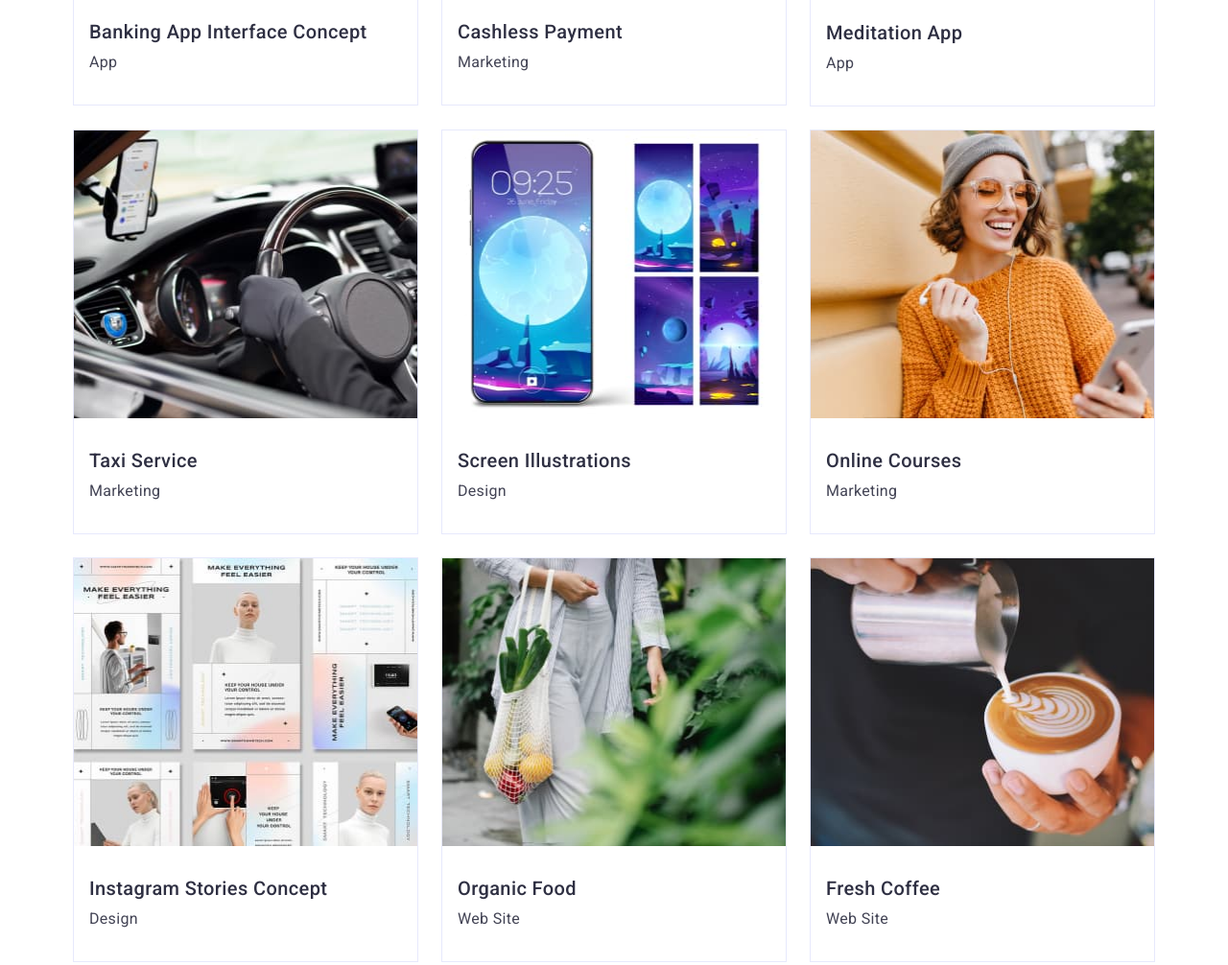
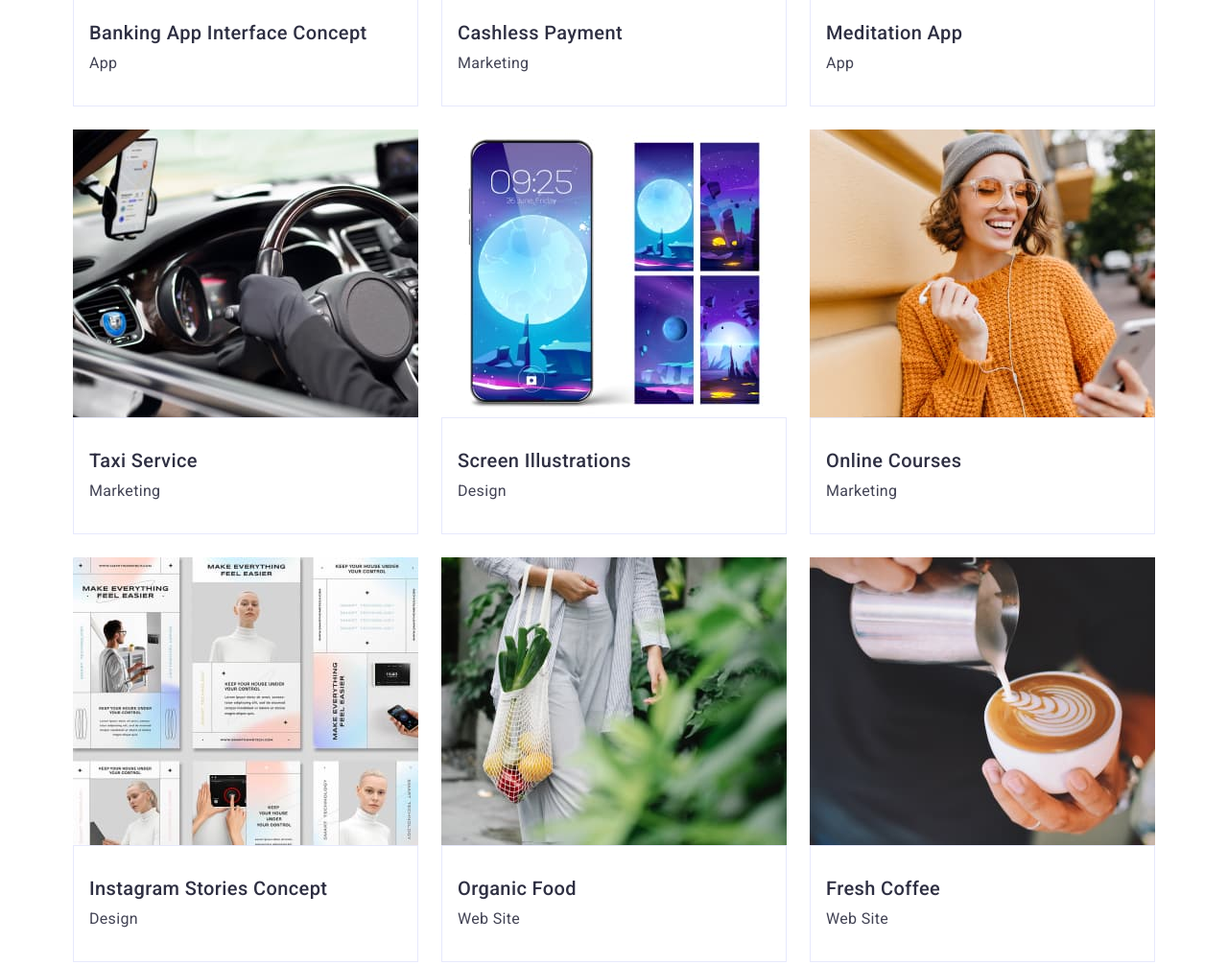
Before and after one commit to Elvireniw/goit-markup-hw-03, a plain HTML site: page portfolio.html in a window 1280 px wide. Shown: the part 600-1606 px from the top of the page at 96% size. Drawn offline with nearby package versions, Linux system fonts and the light colour scheme.

Commit message:
card-border

```diff
--- a/css/styles.css
+++ b/css/styles.css
@@ -337,11 +337,11 @@ body {
 }
 
 .portfolio-item {
-  border: 1px solid #e7e9fc;
   width: calc((100% - 48px) / 3);
 }
 
 .portfolio-card-wrapper {
+  border: 1px solid #e7e9fc;
   padding-top: 32px;
   padding-bottom: 32px;
   padding-left: 16px;
--- a/portfolio.html
+++ b/portfolio.html
@@ -87,7 +87,7 @@
           <ul class="portfolio-list list">
             <li class="portfolio-item">
               <a class="portfolio-link link" href="">
-                <img src="./images/img-1.jpg" alt="banking-app" width="358" />
+                <img src="./images/img-1.jpg" alt="banking-app" width="360" />
                 <div class="portfolio-card-wrapper">
                   <h2 class="project-title">Banking App Interface Concept</h2>
                   <p class="project-text">App</p>
@@ -99,7 +99,7 @@
                 ><img
                   src="./images/img-2.jpg"
                   alt="cashless-payment"
-                  width="358"
+                  width="360"
                 />
                 <div class="portfolio-card-wrapper">
                   <h2 class="project-title">Cashless Payment</h2>
@@ -112,7 +112,7 @@
                 ><img
                   src="./images/img-3.jpg"
                   alt="meditation-app"
-                  width="358"
+                  width="360"
                   height="300"
                 />
                 <div class="portfolio-card-wrapper">
@@ -125,7 +125,7 @@
               <a class="portfolio-link link" href=""
                 ><img
                   src="./images/img-4.jpg"
-                  width="358"
+                  width="360"
                   height="300"
                   alt="taxi-service"
                 />
@@ -139,7 +139,7 @@
               <a class="portfolio-link link" href=""
                 ><img
                   src="./images/img-5.jpg"
-                  width="358"
+                  width="360"
                   height="300"
                   alt="screen-illustrations"
                 />
@@ -154,7 +154,7 @@
                 ><img
                   src="./images/img-6.jpg"
                   alt="online-courses"
-                  width="358"
+                  width="360"
                   height="300"
                 />
                 <div class="portfolio-card-wrapper">
@@ -167,7 +167,7 @@
               <a class="portfolio-link link" href=""
                 ><img
                   src="./images/img-7.jpg"
-                  width="358"
+                  width="360"
                   height="300"
                   alt="instagram-stories-concept"
                 />
@@ -181,7 +181,7 @@
               <a class="portfolio-link link" href=""
                 ><img
                   src="./images/img-8.jpg"
-                  width="358"
+                  width="360"
                   height="300"
                   alt="organic-food"
                 />
@@ -195,7 +195,7 @@
               <a class="portfolio-link link" href=""
                 ><img
                   src="./images/img-9.jpg"
-                  width="358"
+                  width="360"
                   height="300"
                   alt="fresh-coffee"
                 />
```
